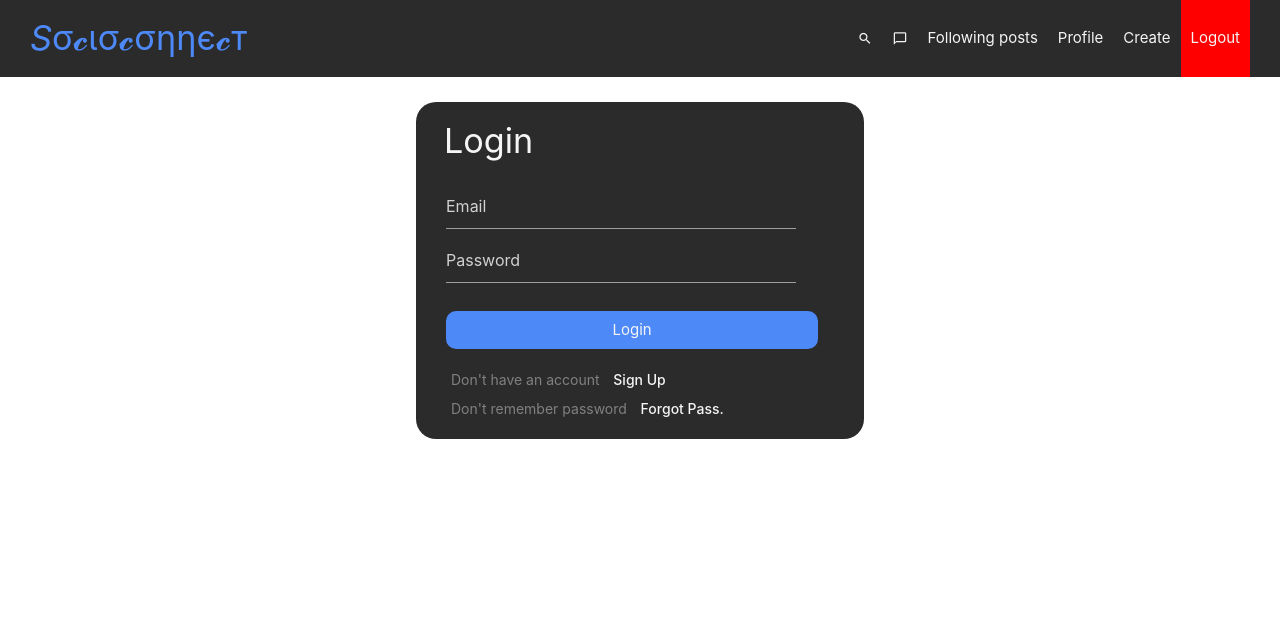
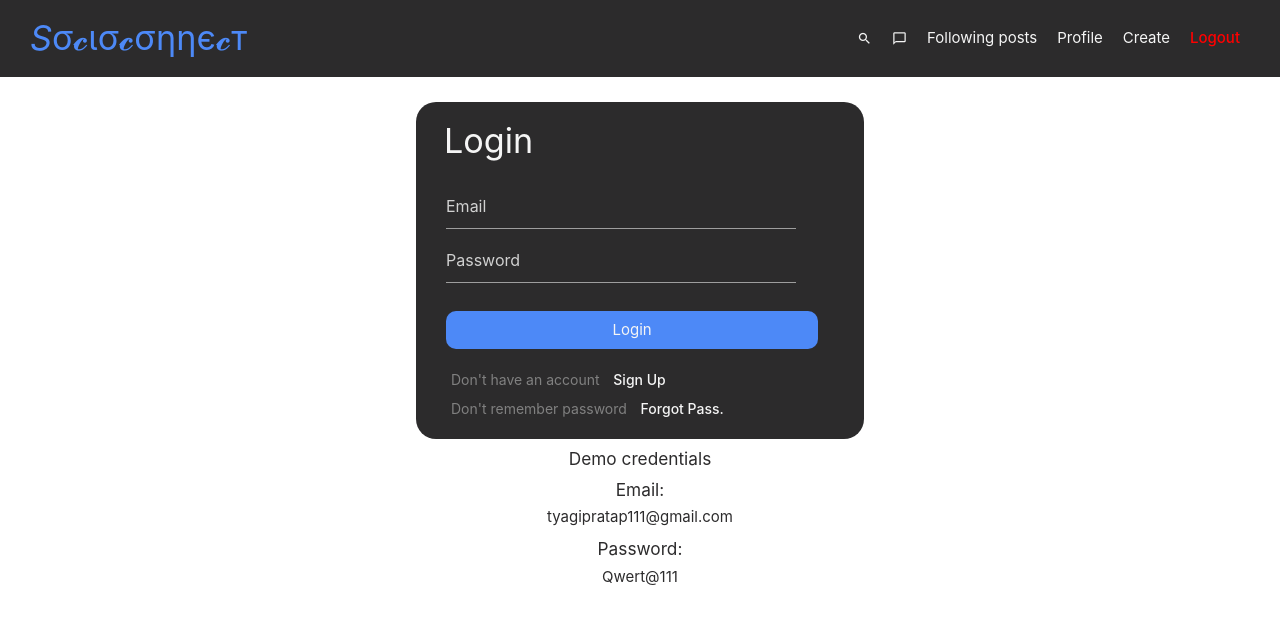
Before and after one commit to PratapTyagi/socio-connect, a React (Create React App) app in the folder client/: page /#/login in a window 1280 px wide. Shown: the top 624 px of the page. Built offline with nearby package versions, Linux system fonts and the light colour scheme; sample sign-in values are in the browser's storage.

Commit message:
Improved lil bit of design

```diff
--- a/client/src/components/Navbar.css
+++ b/client/src/components/Navbar.css
@@ -27,9 +27,22 @@
 }
 
 .right > .link > h6:hover {
-  background-color: var(--theame-color);
-  color: rgb(44, 43, 44);
-  transition: background-color 0.9s ease-out;
+  color: var(--theame-color);
+  transition: color 0.3s ease-out;
+}
+
+.right > .logout > h6 {
+  color: red !important;
+  font-weight: 500;
+}
+
+.right > .logout > h6:hover {
+  color: whitesmoke !important;
+  transition: color 0.3s ease-out;
+}
+
+.right > .logout:hover {
+  background-color: red;
 }
 
 .modal-content {
--- a/client/src/components/Navbar.jsx
+++ b/client/src/components/Navbar.jsx
@@ -52,13 +52,13 @@ const Navbar = () => {
             <h6>Create</h6>
           </Link>
           <Link
-            className="link"
+            className="link logout"
             onClick={() => {
               localStorage.clear();
               dispatch({ type: "CLEAR" });
             }}
             to="/login"
-            style={{ textDecoration: "none", backgroundColor: "red" }}
+            style={{ textDecoration: "none" }}
           >
             <h6>Logout</h6>
           </Link>
--- a/client/src/components/screens/login/Login.css
+++ b/client/src/components/screens/login/Login.css
@@ -8,6 +8,13 @@
   margin: auto;
   width: 35%;
   text-align: left;
+}
+
+.login_page > .info {
+  width: 35%;
+  margin: 0 auto !important;
+  color: rgb(44, 43, 44);
+  text-align: center;
 }
 
 .login > h4 {
--- a/client/src/components/screens/login/Login.jsx
+++ b/client/src/components/screens/login/Login.jsx
@@ -81,6 +81,13 @@ const Login = () => {
           </Link>
         </p>
       </div>
+      <div className="info">
+        <h6>Demo credentials</h6>
+        <h6>Email:</h6>
+        <p>tyagipratap111@gmail.com</p>
+        <h6>Password:</h6>
+        <p>Qwert@111</p>
+      </div>
     </div>
   );
 };
```
